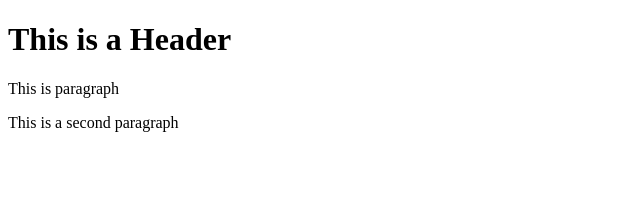
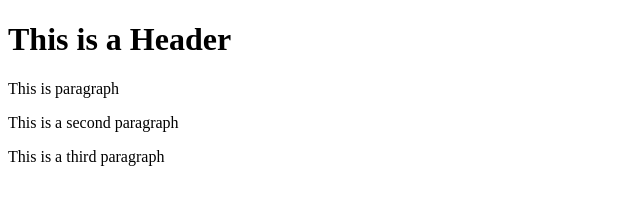
Before and after one commit to ThulaniMakoba/git-test, a website: page index.html in a window 1280 px wide. Shown: the whole page, without its empty margins (0-640 px from the left). Drawn offline with Linux system fonts and the light colour scheme.

Commit message:
fourth commit

```diff
--- a/index.html
+++ b/index.html
@@ -6,5 +6,6 @@
         <h1>This is a Header</h1>
         <p>This is paragraph</p>
         <p>This is a second paragraph</p>
+        <p>This is a third paragraph</p>
     </body>
 </html>
```
Also changed, not shown: package.json (added, +24 -0 lines), 1 other file.
